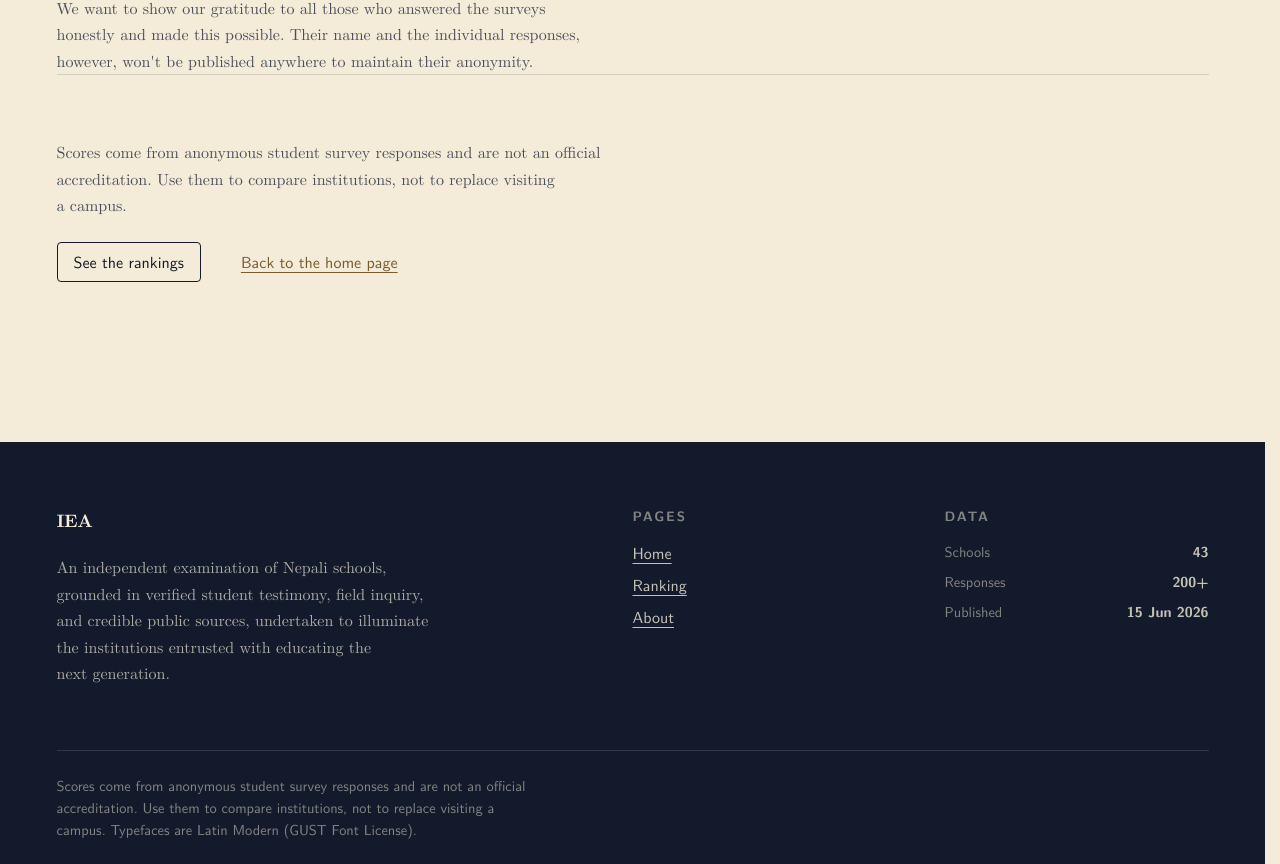
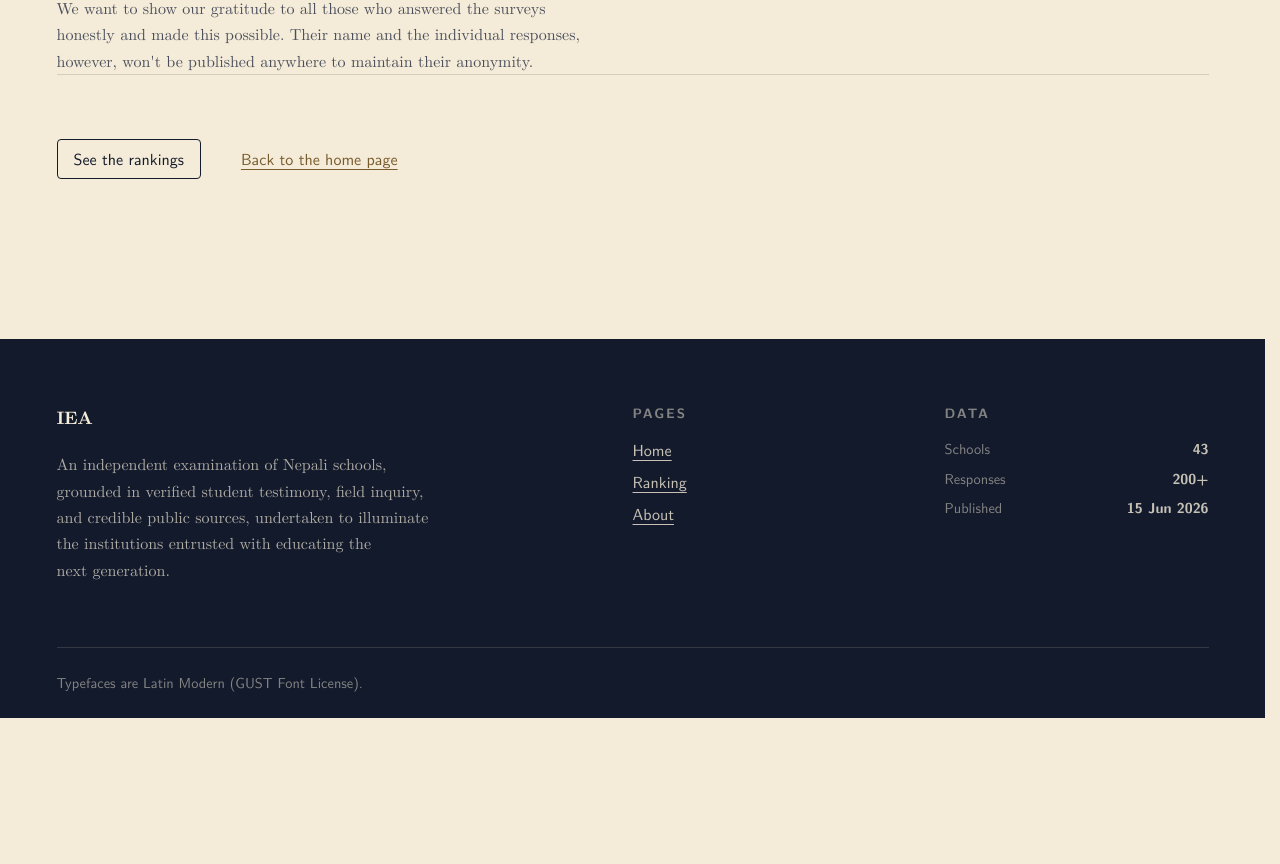
Before and after one commit to imscartissue/iea-revamp, a React (Vite) app: page /about in a window 1280 px wide. Shown: the part 2080-2944 px from the top of the page. After the commit the page ends 2798 px from the top, so only its background shows below. Built offline with nearby package versions, Linux system fonts and the light colour scheme.

Commit message:
text fixes

```diff
--- a/src/components/site/SiteFooter.tsx
+++ b/src/components/site/SiteFooter.tsx
@@ -47,7 +47,7 @@ export function SiteFooter() {
         <Rule className="bg-ink-inverse/15" />
 
         <p className="type-caption measure py-6 text-ink-inverse/50">
-          {meta.disclaimer} Typefaces are Latin Modern (GUST Font License).
+          Typefaces are Latin Modern (GUST Font License).
         </p>
       </Container>
     </footer>
--- a/src/data/schools.json
+++ b/src/data/schools.json
@@ -45,8 +45,7 @@
         "label": "Complaint",
         "blurb": "Registered complaints and their resolution status."
       }
-    ],
-    "disclaimer": "Scores come from anonymous student survey responses and are not an official accreditation. Use them to compare institutions, not to replace visiting a campus."
+    ]
   },
   "schools": [
     {
--- a/src/lib/types.ts
+++ b/src/lib/types.ts
@@ -98,7 +98,6 @@ export type Meta = {
   gradeRange: string;
   weights: Record<string, number>;
   categories: CategoryMeta[];
-  disclaimer: string;
 };
 
 /**
--- a/src/pages/AboutPage.tsx
+++ b/src/pages/AboutPage.tsx
@@ -137,9 +137,7 @@ export function AboutPage() {
 
         {/* --- provenance --------------------------------------------------- */}
         <Reveal className="py-12 md:py-16" delayMs={260}>
-          <p className="type-body measure text-ink-muted">{meta.disclaimer}</p>
-
-          <div className="mt-6 flex flex-wrap gap-x-6 gap-y-3">
+          <div className="flex flex-wrap gap-x-6 gap-y-3">
             <Button asChild variant="outline">
               <Link to="/rankings">See the rankings</Link>
             </Button>
--- a/src/pages/MethodologyPage.tsx
+++ b/src/pages/MethodologyPage.tsx
@@ -126,8 +126,7 @@ export function MethodologyPage() {
                   <dl className="flex flex-col gap-3">
                     <Datum term="Published" value={formatDate(meta.publicationDate)} iso={meta.publicationDate} />
                     <Datum term="Source" value={meta.source} />
-                    <Datum term="Scope" value={`${meta.location}, ${meta.gradeRange}`} />
-                    <Datum term="Kathmandu Valley" value="NEV/ A levels/ IB students" />
+                    <Datum term="Scope" value="Kathmandu Valley: +2/ A levels/ IB schools" />
                     <Datum term="Responses" value={formatCountPlus(meta.totalResponses)} />
                   </dl>
                 }
```
Also changed, not shown: 2 other files (tests, documents, lock files or other folders).
